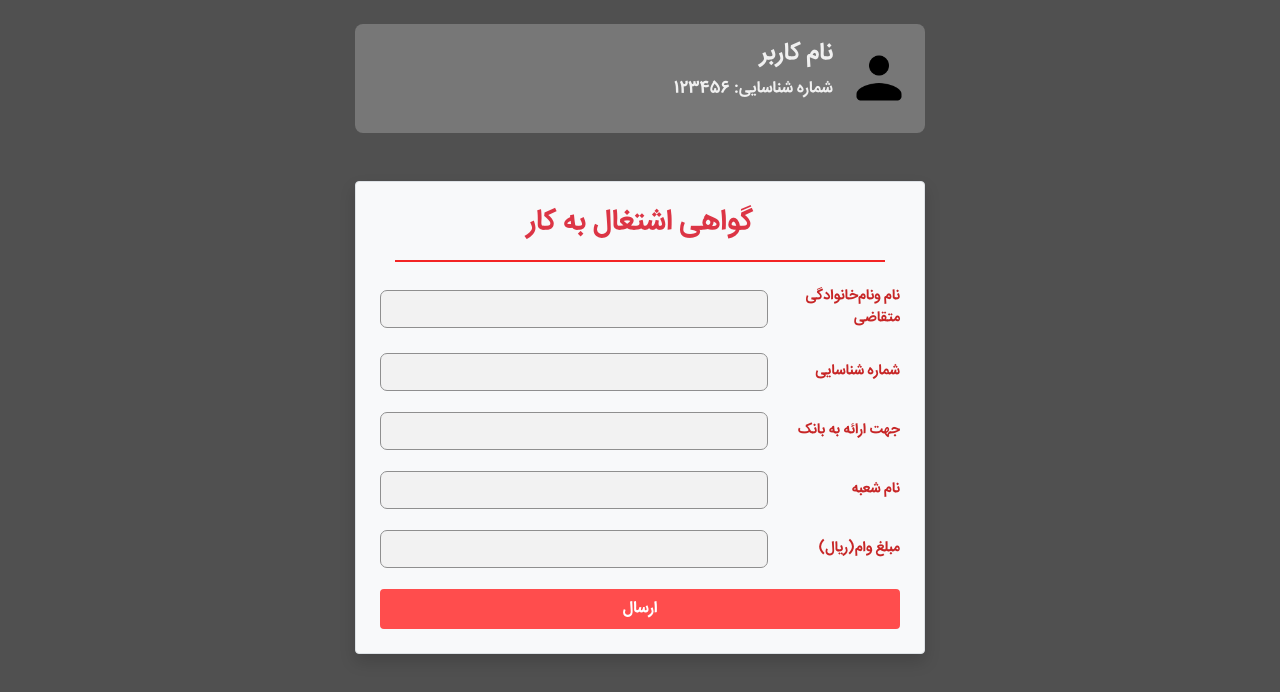
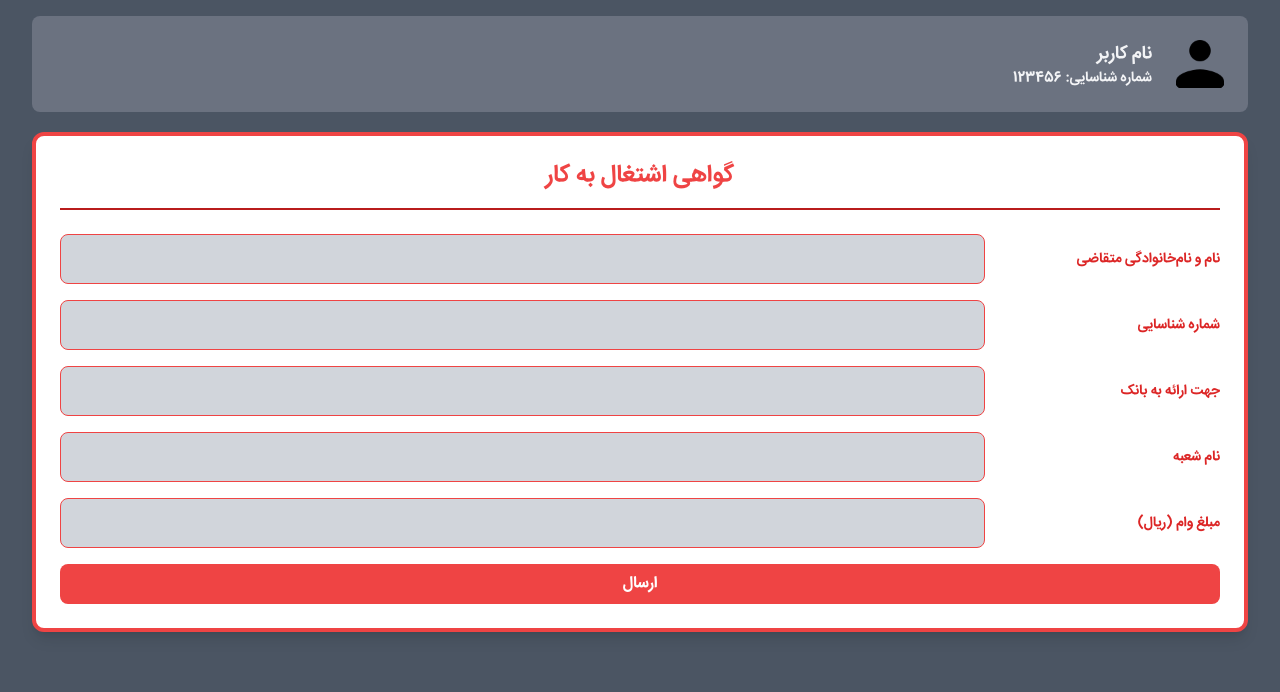
Before and after one commit to kourosherad/MWP-App, a website: page fr_eshteghal.html in a window 1280 px wide. Drawn offline with nearby package versions, Linux system fonts and the light colour scheme.

Commit message:
used tailwind instead of pure css

```diff
--- a/fr_eshteghal.html
+++ b/fr_eshteghal.html
@@ -4,233 +4,88 @@
   <meta charset="UTF-8">
   <meta name="viewport" content="width=device-width, initial-scale=1.0">
   <title>گواهی اشتغال به کار</title>
-    <link rel="stylesheet" href="https://cdn.jsdelivr.net/npm/bootstrap@4.6.2/dist/css/bootstrap.min.css">
-    <script src="https://code.jquery.com/jquery-3.7.1.js" integrity="sha256-eKhayi8LEQwp4NKxN+CfCh+3qOVUtJn3QNZ0TciWLP4=" crossorigin="anonymous"></script>
-    <script src="https://cdn.jsdelivr.net/npm/bootstrap@4.6.2/dist/js/bootstrap.bundle.min.js"></script>
+  <script src="https://cdn.tailwindcss.com"></script>
+  <style>
+    @tailwind base;
+    @tailwind components;
+    @tailwind utilities;
 
-
-<style>
+    @layer base {
       @font-face {
-  font-family: fnt;
-  src: url(/fonts/IRANSansWeb\(FaNum\).woff);
+        font-family: 'fnt';
+        src: url('/fonts/IRANSansWeb(FaNum).woff');
       }
       @font-face {
-  font-family: b-fnt;
-  src: url(/fonts/IRANSansWeb\(FaNum\)_Bold.woff);
+        font-family: 'b-fnt';
+        src: url('/fonts/IRANSansWeb(FaNum)_Bold.woff');
       }
       @font-face {
-  font-family: l-fnt;
-  src: url(/fonts/IRANSansWeb\(FaNum\)_Light.woff);
-}
-@font-face {
-  font-family: u-fnt;
-  src: url(/fonts/IRANSansWeb\(FaNum\)_UltraLight.woff);
-}
-
-.fnt {
-  font-family: fnt;
-  font-size: medium;
-}
-/* تنظیمات عمومی */
-body {
-  text-align: right;
-  background-color: #505050; /* رنگ پس‌زمینه کل صفحه: مشکی */
-  color: #ffffff; /* رنگ متن: سفید */
-  font-family: b-fnt;
-}
-
-.profile-container {
-            background-color: #777777;
-            color: #f0f0f0;
-            padding: 1rem;
-            border-radius: 8px;
-            display: flex;
-            align-items: center;
-            justify-content: flex-end;
-            margin-bottom: 1rem;
-        }
-
-        .profile-container img {
-            width: 60px;
-            height: 60px;
-            border-radius: 50%;
-            margin-left: 1rem;
-        }
-
-.container {
-  max-width: 600px;
-  margin: 0 auto;
-}
-
-/* استایل فرم */
-#niazfrd {
-  background-color: #1c1c1c; /* پس‌زمینه فرم: خاکستری تیره */
-  border: 5px solid #ff4d4d; /* حاشیه فرم: قرمز */
-  border-radius: 15px; /* گوشه‌های گرد */
-  padding: 20px; /* فاصله داخلی فرم */
-}
-
-/* عنوان فرم */
-#niazfrd h2 {
-  font-size: 1.8rem;
-  font-weight: bold;
-  text-align: center;
-  color: #ff4d4d; /* رنگ متن عنوان */
-  border-bottom: 2px solid #f32424; /* خط زیر عنوان */
-  padding-bottom: 20px;
-  margin-bottom: 20px;
-}
-
-/* استایل فیلدهای فرم */
-#niazfrd .form-row label {
-  font-size: 0.9rem;
-  color: #c72626;
-  text-align: right;
-  margin-bottom: 7px;
-}
-
-#niazfrd .form-row input,
-#niazfrd .form-row select,
-#niazfrd .form-row textarea {
-  background-color: #f2f2f2; /* پس‌زمینه فیلدها */
-  color: #000000; /* رنگ متن داخل فیلد */
-  border: 1px solid #8f8f8f; /* حاشیه فیلد */
-  border-radius: 7px; /* گوشه‌های گرد فیلد */
-  padding: 10px;
-  width: 100%;
-  margin-bottom: 5px; /* فاصله بین فیلدها */
-}
-
-#niazfrd .form-row input:focus,
-#niazfrd .form-row select:focus,
-#niazfrd .form-row textarea:focus {
-  border-color: #ff4d4d; /* رنگ حاشیه در حالت فوکوس */
-  box-shadow: 0 0 10px #ff4d4d; /* سایه قرمز */
-}
-
-/* استایل دکمه‌ها */
-button {
-  font-size: 1rem;
-  font-weight: bold;
-  padding: 10px;
-  border-radius: 5px;
-  transition: all 0.3s ease-in-out;
-  width: 100%;
-}
-
-button#bt_add_pers {
-  border: 2px solid #0d5807; /* دکمه اضافه کردن مهمان */
-  background-color: transparent;
-  color: #2a8e00;
-}
-
-button#bt_add_pers:hover {
-  background-color: #379e1b; /* پس‌زمینه خاکستری تیره */
-  color: #ffffff; /* رنگ متن قرمز */
-  border-color: #298310; /* حاشیه قرمز */
-}
-
-button#bt_sendx {
-  background-color: #ff4d4d; /* پس‌زمینه دکمه ارسال */
-  color: #fff;
-  border: 2px solid #ff4d4d;
-}
-
-button#bt_sendx:hover {
-  background-color: #e60000; /* قرمز تیره‌تر در حالت هاور */
-  border-color: #ff4d4d;
-}
-
-  /* موبایل */
-  @media (max-width: 768px) {
-    form {
-      padding: 20px;
-    }
-
-    form h2 {
-      font-size: 1.5rem;
+        font-family: 'l-fnt';
+        src: url('/fonts/IRANSansWeb(FaNum)_Light.woff');
       }
     }
 
+    body {
+      font-family: 'b-fnt', sans-serif;
+    }
   </style>
 </head>
-<body>
+<body class="bg-gray-600 text-white text-right">
+
   <!-- قسمت پروفایل -->
-    <div class="container mt-4">
-        <div class="profile-container">
+  <div class="container mx-auto mt-4 px-4 sm:px-6 md:px-8">
+    <div class="flex items-center justify-end bg-gray-500 text-gray-100 p-4 rounded-lg mb-4">
       <div>
-                <h4>نام کاربر</h4>
-                <p>شماره شناسایی: 123456</p>
+        <h4 class="text-lg font-bold">نام کاربر</h4>
+        <p class="text-sm">شماره شناسایی: 123456</p>
       </div>
-            <img src="icons/usericon.png" alt="Profile Picture">
+      <img src="icons/usericon.png" alt="Profile Picture" class="w-16 h-16 rounded-full ml-4">
     </div>
   </div>
 
+  <!-- فرم -->
+  <div class="container mx-auto mt-5 px-4 sm:px-6 md:px-8" dir="rtl">
+    <div id="niazfrd" class="bg-white border-4 border-red-500 p-6 rounded-xl shadow-lg">
+      <h2 class="text-2xl font-bold text-center text-red-500 border-b-2 border-red-700 pb-4 mb-6">
+        گواهی اشتغال به کار
+      </h2>
 
-  <div class="container mt-5" dir="rtl">
-    <div id="niazfrd" class="p-4 border rounded bg-light shadow">
-
-
-            <div class="col-12"> <h2 class=" mb-4 text-danger">گواهی اشتغال به کار</h2> </div>
-        <!-- نام ونام‌خانوادگی متقاضی-->
-        <div class="form-row align-items-center mb-3">
-            <div class="col-3">
-                <label for="companyName">نام ونام‌خانوادگی متقاضی</label>
-            </div>
-            <div class="col-9">
-                <input type="text" id="onvn-niaz"  class="form-control" placeholder="">
-            </div>
+      <!-- نام و نام‌خانوادگی متقاضی -->
+      <div class="mb-4 grid grid-cols-5 items-center gap-4">
+        <label for="onvn-niaz" class="text-sm text-red-600">نام و نام‌خانوادگی متقاضی</label>
+        <input type="text" id="onvn-niaz" class="col-span-4 bg-gray-300 text-black p-3 rounded-lg focus:ring focus:ring-red-500 border border-red-500">
       </div>
 
-        <!-- شماره شناسایی متقاضی -->
-        <div class="form-row align-items-center mb-3">
-            <div class="col-3">
-                <label for="companyName">شماره شناسایی </label>
-            </div>
-            <div class="col-9">
-                <input type="text" id="onvn-niaz"  class="form-control" placeholder="">
-            </div>
+      <!-- شماره شناسایی -->
+      <div class="mb-4 grid grid-cols-5 items-center gap-4">
+        <label for="onvn-niaz" class="text-sm text-red-600">شماره شناسایی</label>
+        <input type="text" id="onvn-niaz" class="col-span-4 bg-gray-300 text-black p-3 rounded-lg focus:ring focus:ring-red-500 border border-red-500">
       </div>
 
-         <!-- شماره شناسایی متقاضی -->
-         <div class="form-row align-items-center mb-3">
-          <div class="col-3">
-              <label for="companyName">جهت ارائه به بانک </label>
-          </div>
-          <div class="col-9">
-              <input type="text" id="onvn-niaz"  class="form-control" placeholder="">
-          </div>
+      <!-- جهت ارائه به بانک -->
+      <div class="mb-4 grid grid-cols-5 items-center gap-4">
+        <label for="onvn-niaz" class="text-sm text-red-600">جهت ارائه به بانک</label>
+        <input type="text" id="onvn-niaz" class="col-span-4 bg-gray-300 text-black p-3 rounded-lg focus:ring focus:ring-red-500 border border-red-500">
       </div>
 
-       <!-- شماره شناسایی متقاضی -->
-       <div class="form-row align-items-center mb-3">
-        <div class="col-3">
-            <label for="companyName">نام شعبه</label>
-        </div>
-        <div class="col-9">
-            <input type="text" id="onvn-niaz"  class="form-control" placeholder="">
-        </div>
+      <!-- نام شعبه -->
+      <div class="mb-4 grid grid-cols-5 items-center gap-4">
+        <label for="onvn-niaz" class="text-sm text-red-600">نام شعبه</label>
+        <input type="text" id="onvn-niaz" class="col-span-4 bg-gray-300 text-black p-3 rounded-lg focus:ring focus:ring-red-600 border border-red-500">
       </div>
 
-     <!-- شماره شناسایی متقاضی -->
-     <div class="form-row align-items-center mb-3">
-      <div class="col-3">
-          <label for="companyName">مبلغ وام(ریال) </label>
-      </div>
-      <div class="col-9">
-          <input type="text" id="onvn-niaz"  class="form-control" placeholder="">
-      </div>
+      <!-- مبلغ وام -->
+      <div class="mb-4 grid grid-cols-5 items-center gap-4">
+        <label for="onvn-niaz" class="text-sm text-red-600">مبلغ وام (ریال)</label>
+        <input type="text" id="onvn-niaz" class="col-span-4 bg-gray-300 text-black p-3 rounded-lg focus:ring focus:ring-red-500 border border-red-500">
       </div>
 
-
-
       <!-- دکمه ارسال -->
-        <div class="form-row">
-            <div class="col-12">
-                <button  class="btn btn-block" id="bt_sendx">ارسال</button>
+      <div>
+        <button id="bt_sendx" class="w-full bg-red-500 text-white py-2 rounded-lg hover:bg-red-600">
+          ارسال
+        </button>
       </div>
-        </div>
-
     </div>
   </div>
 
```
Also changed, not shown: fr_kasr.html (+23 -84 lines), index.html (+49 -48 lines). Lines whose indentation alone changed are shown as unchanged.
